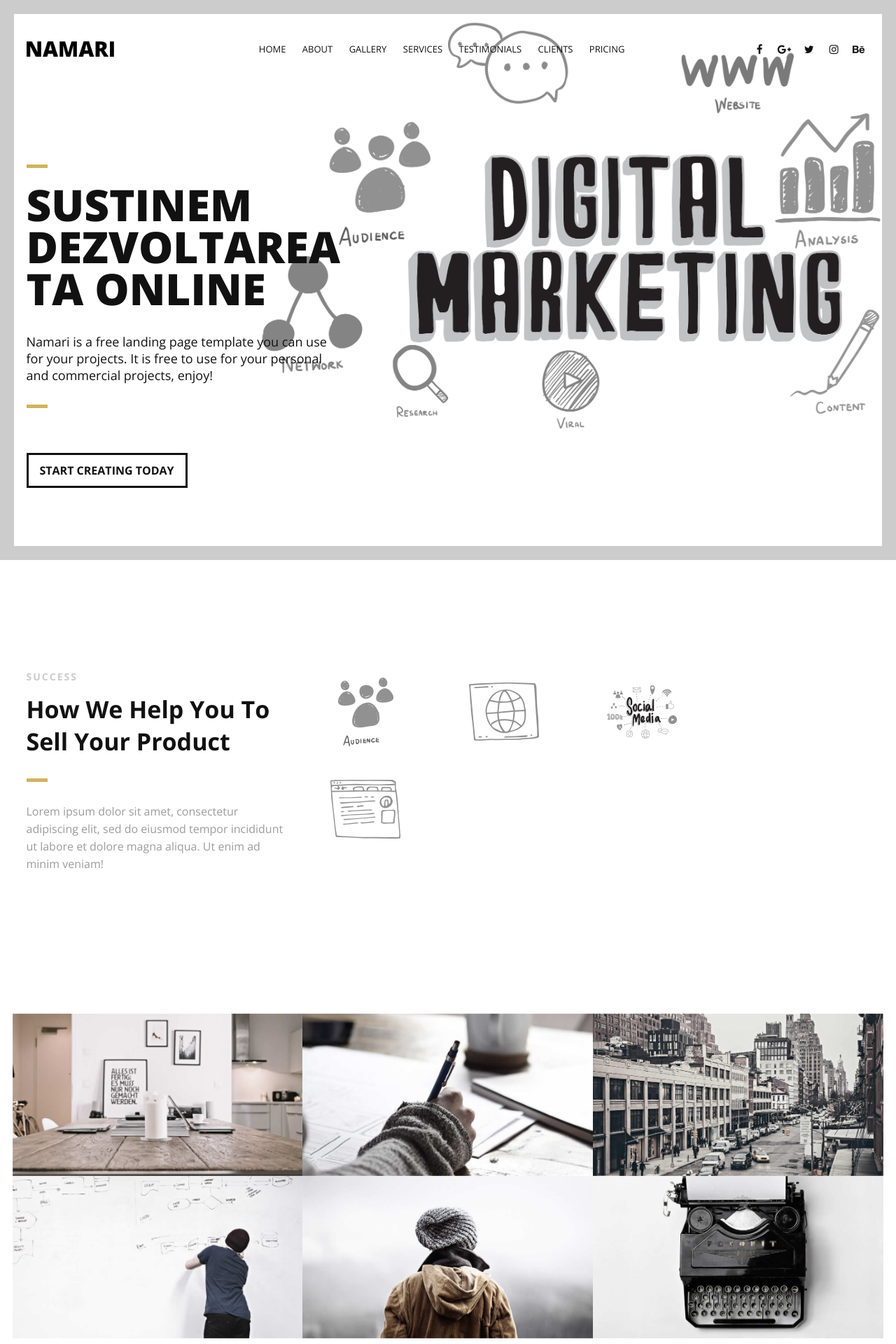
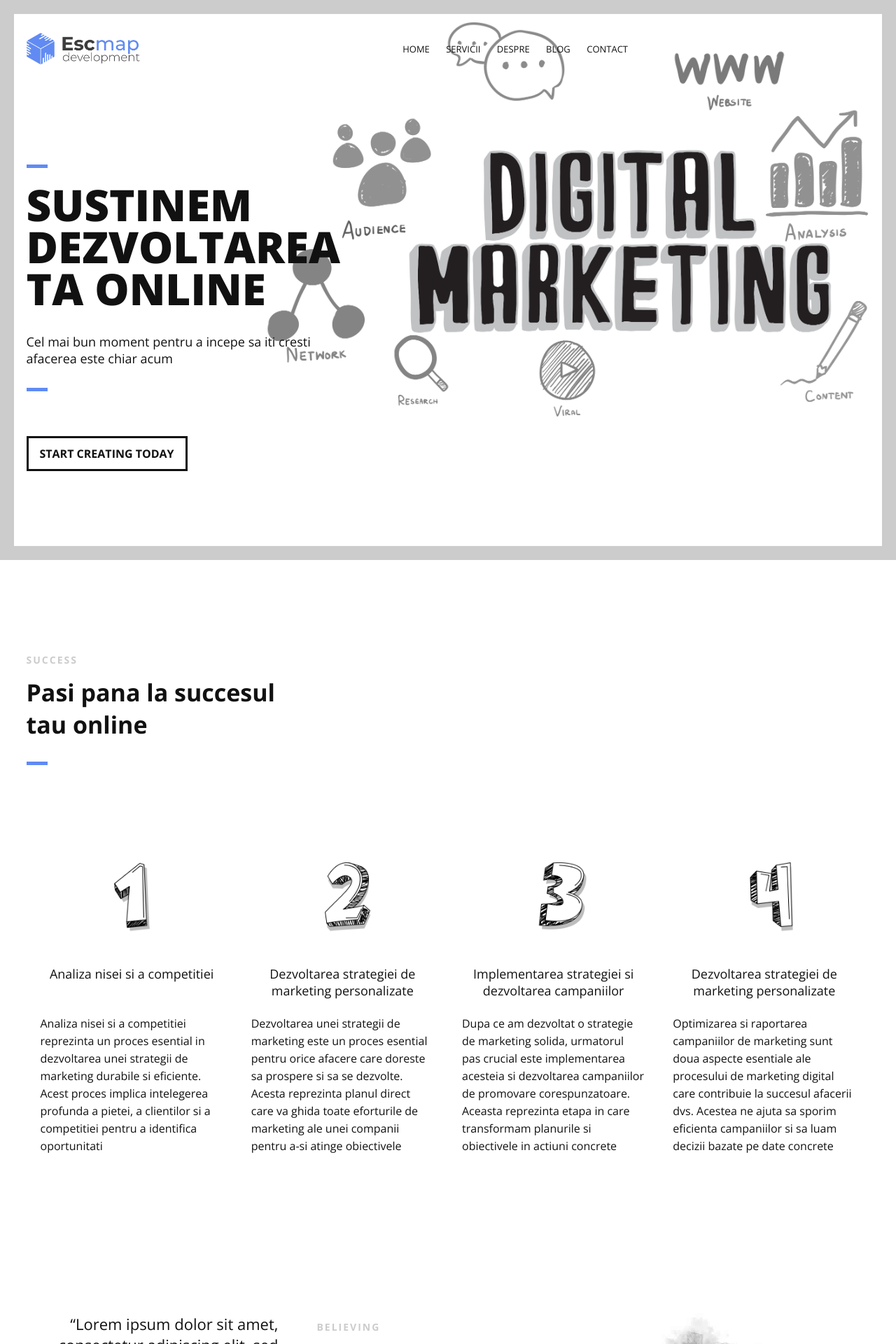
Before and after one commit to Stilledood/EscMapSite, a Django app: page / in a window 1280 px wide. Shown: the top 1920 px of the page at 70% size. Run offline with Django 4.2, Linux system fonts and the light colour scheme.

Commit message:
Added services

```diff
--- a/EscMap/static/css/namari-color.css
+++ b/EscMap/static/css/namari-color.css
@@ -22,27 +22,27 @@ body {
 /* Default Link Color */
 
 a, .la-ball-triangle-path {
-    color:#d2b356;
+    color:#618bf2;
 }
 
 a:hover, #header.nav-solid nav a:hover {
-    color:#d2b356;
+    color:#618bf2;
 }
 
 /* Default Icon Color */
 
 .icon i {
-    color:#d2b356;
+    color#618bf2;
 }
 
 /* Border Color */
 
 #banner .section-heading:before, .testimonial.classic footer:before {
-    background: #d2b356;
+    background: #618bf2;
 }
 
 .pricing-block-content:hover {
-    border-color:#d2b356;
+    border-color:#618bf2;
 }
 
 
@@ -68,8 +68,8 @@ a:hover, #header.nav-solid nav a:hover {
 /* Navigation Active State */
 
 #header.nav-solid .active {
-    color: #d2b356;
-    border-color: #d2b356;
+    color: #618bf2;
+    border-color: #618bf2;
 }
 
 
@@ -82,7 +82,7 @@ a:hover, #header.nav-solid nav a:hover {
 /* Primary Background and Text Colors */
 
 .primary-color, .featured .pricing {
-    background-color:#d2b356;
+    background-color:#618bf2;
 }
 
 .primary-color, .primary-color .section-title, .primary-color .section-subtitle, .featured .pricing, .featured .pricing p {
@@ -90,7 +90,7 @@ a:hover, #header.nav-solid nav a:hover {
 }
 
 .section-heading h2:after {
-    background:#d2b356;
+    background:#618bf2;
     content:"";
     display:block;
     width:30px;
@@ -191,7 +191,7 @@ body {
     font-family: 'Open Sans', sans-serif, Arial, Helvetica;
     font-size: 16px;
     font-weight:300;
-    color:#9c9c9c;
+    color:#111;
 }
 
 /* Testimonial */
@@ -279,8 +279,8 @@ h6 {
 /* Button Hover Color */
 
 .button:hover,  input[type="submit"]:hover {
-    border-color:#d2b356;
-    color:#d2b356;
+    border-color:#618bf2;
+    color:#618bf2;
 }
 
 
@@ -306,8 +306,8 @@ h6 {
 /* Button Hover Color */
 
 #banner .button:hover {
-    color:#d2b356;
-    border-color:#d2b356;
+    color:#618bf2;
+    border-color:#618bf2;
 }
 
 
--- a/EscMap/static/css/style.css
+++ b/EscMap/static/css/style.css
@@ -331,7 +331,7 @@ section {
 
 #logo {
     float: left;
-    height: 71px;
+    height: 150px;
     line-height: 66px;
     margin-right: 15px;
 }
@@ -341,19 +341,19 @@ section {
 }
 
 #banner #logo h1 {
-    font-size: 28px;
+    font-size: 56px;
     margin-right: 10px;
     font-weight: 900;
     padding: 0;
 }
 
 #logo h2 {
-    font-size: 18px;
+    font-size: 56px;
     padding: 0;
 }
 
 #logo img {
-    max-height: 22px;
+    max-height: 45px;
     vertical-align: middle;
     margin-right: 15px;
 }
@@ -510,7 +510,7 @@ section {
     background: #fff;
     box-shadow: 2px 0px 3px rgba(0, 0, 0, 0.2);
     position: fixed !important;
-    left:0;
+    left:10;
 }
 
 #header.nav-solid nav a {
@@ -1394,7 +1394,7 @@ blockquote {
 }
 
 .client-overlay {
-    background: rgba(0, 0, 0, 0.8);
+    background: rgba(97,139,242,1.000);
     position: absolute;
     top;
     0;
--- a/EscMap/templates/homepage.html
+++ b/EscMap/templates/homepage.html
@@ -60,49 +60,15 @@
                     <div id="logo">
 
                         <!--Logo that is shown on the banner-->
-                        <img src="{% static 'images/logo.png' %}" id="banner-logo" alt="Landing Page"/>
+                        <img src="{% static 'images/logo_final.png' %}" id="banner-logo" alt="Landing Page"/>
                         <!--End of Banner Logo-->
 
                         <!--The Logo that is shown on the sticky Navigation Bar-->
-                        <img src="{% static 'images/logo-2.png' %}" id="navigation-logo" alt="Landing Page"/>
+                        <img src="{% static 'images/logo_final.png' %}" id="navigation-logo" alt="Landing Page"/>
                         <!--End of Navigation Logo-->
 
                     </div>
                     <!--End of Logo-->
-
-                    <aside>
-
-                        <!--Social Icons in Header-->
-                        <ul class="social-icons">
-                            <li>
-                                <a target="_blank" title="Facebook" href="https://www.facebook.com/username">
-                                    <i class="fa fa-facebook fa-1x"></i><span>Facebook</span>
-                                </a>
-                            </li>
-                            <li>
-                                <a target="_blank" title="Google+" href="http://google.com/+username">
-                                    <i class="fa fa-google-plus fa-1x"></i><span>Google+</span>
-                                </a>
-                            </li>
-                            <li>
-                                <a target="_blank" title="Twitter" href="http://www.twitter.com/username">
-                                    <i class="fa fa-twitter fa-1x"></i><span>Twitter</span>
-                                </a>
-                            </li>
-                            <li>
-                                <a target="_blank" title="Instagram" href="http://www.instagram.com/username">
-                                    <i class="fa fa-instagram fa-1x"></i><span>Instagram</span>
-                                </a>
-                            </li>
-                            <li>
-                                <a target="_blank" title="behance" href="http://www.behance.net">
-                                    <i class="fa fa-behance fa-1x"></i><span>Behance</span>
-                                </a>
-                            </li>
-                        </ul>
-                        <!--End of Social Icons in Header-->
-
-                    </aside>
 
                     <!--Main Navigation-->
                     <nav id="nav-main">
@@ -111,23 +77,18 @@
                                 <a href="#banner">Home</a>
                             </li>
                             <li>
-                                <a href="#about">About</a>
+                                <a href="#about">Servicii</a>
                             </li>
                             <li>
-                                <a href="#gallery">Gallery</a>
+                                <a href="#gallery">Despre</a>
                             </li>
                             <li>
-                                <a href="#services">Services</a>
+                                <a href="#services">Blog</a>
                             </li>
                             <li>
-                                <a href="#testimonials">Testimonials</a>
+                                <a href="#testimonials">Contact</a>
                             </li>
-                            <li>
-                                <a href="#clients">Clients</a>
-                            </li>
-                            <li>
-                                <a href="#pricing">Pricing</a>
-                            </li>
+
                         </ul>
                     </nav>
                     <!--End of Main Navigation-->
@@ -146,8 +107,7 @@
 
                 <div class="section-heading">
                     <h1>SUSTINEM DEZVOLTAREA TA ONLINE</h1>
-                    <h2>Namari is a free landing page template you can use for your projects. It is free to use for your
-                        personal and commercial projects, enjoy!</h2>
+                    <h2>Cel mai bun moment pentru a incepe sa iti cresti afacerea este chiar acum</h2>
                 </div>
 
                 <!--Call to Action-->
@@ -170,30 +130,47 @@
                 <div class="col-3">
                     <div class="section-heading">
                         <h3>SUCCESS</h3>
-                        <h2 class="section-title">How We Help You To Sell Your Product</h2>
-                        <p class="section-subtitle">Lorem ipsum dolor sit amet, consectetur adipiscing elit, sed do
-                            eiusmod tempor incididunt ut labore et dolore magna aliqua. Ut enim ad minim veniam!</p>
+                        <h2 class="section-title">Pasi pana la succesul tau online</h2>
+                        <p class="section-subtitle"></p>
                     </div>
 
                 </div>
-                 <div class="col-2-3">
+                 <div class="col-2-2">
 
                     <a href="#" class="col-4">
-                        <img src="{% static 'images/services/audience.jpg' %}" alt="Company"/>
+                        <img src="{% static 'images/steps/1.jpg' %}" alt="Company"/>
                         <div class="client-overlay"><span>Tree</span></div>
+                        <div class="icon-block-description">
+                            <h4 align="center">Analiza nisei si a competitiei
+                                &nbsp&nbsp&nbsp&nbsp&nbsp&nbsp </h4>
+                            <p class="section-subtitle" align="left">Analiza nisei si a competitiei reprezinta un proces esential in dezvoltarea unei strategii de marketing durabile si eficiente. Acest proces implica intelegerea profunda a pietei, a clientilor si a competitiei pentru a identifica oportunitati</p>
+                        </div>
                     </a>
-                     <a href="#" class="col-4">
-                        <img src="{% static 'images/services/web_development.jpg' %}" alt="Company"/>
+                    <a href="#" class="col-4">
+                        <img src="{% static 'images/steps/2.jpg' %}" alt="Company"/>
                         <div class="client-overlay"><span>Tree</span></div>
+                        <div class="icon-block-description">
+                            <h4 align="center">Dezvoltarea strategiei de marketing personalizate</h4>
+                            <p class="section-subtitle" align="left">Dezvoltarea unei strategii de marketing este un proces esential pentru orice afacere care doreste sa prospere si sa se dezvolte. Acesta reprezinta planul direct care va ghida toate eforturile de marketing ale unei companii pentru a-si atinge obiectivele</p>
+                        </div>
                     </a>
-                     <a href="#" class="col-3">
-                        <img src="{% static 'images/services/socila_media_management.jpg' %}" alt="Company"/>
+                    <a href="#" class="col-4">
+                        <img src="{% static 'images/steps/3.jpg' %}" alt="Company"/>
                         <div class="client-overlay"><span>Tree</span></div>
+                        <div class="icon-block-description">
+                            <h4 align="center">Implementarea strategiei si dezvoltarea campaniilor</h4>
+                            <p class="section-subtitle" align="left">Dupa ce am dezvoltat o strategie de marketing solida, urmatorul pas crucial este implementarea acesteia si dezvoltarea campaniilor de promovare corespunzatoare. Aceasta reprezinta etapa in care transformam planurile si obiectivele in actiuni concrete</p>
+                        </div>
                     </a>
-                     <a href="#" class="col-3">
-                        <img src="{% static 'images/services/google_ads.jpg' %}" alt="Company"/>
+                    <a href="#" class="col-4">
+                        <img src="{% static 'images/steps/4.jpg' %}" alt="Company"/>
                         <div class="client-overlay"><span>Tree</span></div>
+                        <div class="icon-block-description">
+                            <h4 align="center">Dezvoltarea strategiei de marketing personalizate</h4>
+                            <p class="section-subtitle" align="left">Optimizarea si raportarea campaniilor de marketing sunt doua aspecte esentiale ale procesului de marketing digital care contribuie la succesul afacerii dvs. Acestea ne ajuta sa sporim eficienta campaniilor si sa luam decizii bazate pe date concrete</p>
+                        </div>
                     </a>
+
                 </div>
 
 
@@ -203,27 +180,6 @@
 
         </section>
         <!--End of Introduction-->
-
-
-        <!--Gallery-->
-        <aside id="gallery" class="row text-center scrollto clearfix" data-featherlight-gallery
-                 data-featherlight-filter="a">
-
-                <a href="{% static 'images/gallery-images/gallery-image-1.jpg' %}" data-featherlight="image" class="col-3 wow fadeIn"
-                   data-wow-delay="0.1s"><img src="{% static 'images/gallery-images/gallery-image-1.jpg' %}" alt="Landing Page"/></a>
-                <a href="{% static 'images/gallery-images/gallery-image-2.jpg' %}" data-featherlight="image" class="col-3 wow fadeIn"
-                   data-wow-delay="0.3s"><img src="{% static 'images/gallery-images/gallery-image-2.jpg' %}" alt="Landing Page"/></a>
-                <a href="{% static 'images/gallery-images/gallery-image-3.jpg' %}" data-featherlight="image" class="col-3 wow fadeIn"
-                   data-wow-delay="0.5s"><img src="{% static 'images/gallery-images/gallery-image-3.jpg' %}" alt="Landing Page"/></a>
-                <a href="{% static 'images/gallery-images/gallery-image-4.jpg' %}" data-featherlight="image" class="col-3 wow fadeIn"
-                   data-wow-delay="1.1s"><img src="{% static 'images/gallery-images/gallery-image-4.jpg' %}" alt="Landing Page"/></a>
-                <a href="{% static 'images/gallery-images/gallery-image-5.jpg' %}" data-featherlight="image" class="col-3 wow fadeIn"
-                   data-wow-delay="0.9s"><img src="{% static 'images/gallery-images/gallery-image-5.jpg' %}" alt="Landing Page"/></a>
-                <a href="{% static 'images/gallery-images/gallery-image-6.jpg' %}" data-featherlight="image" class="col-3 wow fadeIn"
-                   data-wow-delay="0.7s"><img src="{% static 'images/gallery-images/gallery-image-6.jpg' %}" alt="Landing Page"/></a>
-
-        </aside>
-        <!--End of Gallery-->
 
 
         <!--Content Section-->
@@ -280,52 +236,7 @@
         </div>
         <!--End of Content Section-->
 
-        <!--Testimonials-->
-        <aside id="testimonials" class="scrollto text-center" data-enllax-ratio=".2">
 
-            <div class="row clearfix">
-
-                <div class="section-heading">
-                    <h3>FEEDBACK</h3>
-                    <h2 class="section-title">What our customers are saying</h2>
-                </div>
-
-                <!--User Testimonial-->
-                <blockquote class="col-3 testimonial classic">
-                    <img src="{% static 'images/user-images/user-1.jpg' %}" alt="User"/>
-                    <q>Lorem ipsum dolor sit amet, consectetur adipiscing elit, sed do eiusmod tempor incididunt ut
-                        labore
-                        et dolore magna aliqua</q>
-                    <footer>John Doe - Happy Customer</footer>
-                </blockquote>
-                <!-- End of Testimonial-->
-
-                <!--User Testimonial-->
-                <blockquote class="col-3 testimonial classic">
-                    <img src="{% static 'images/user-images/user-2.jpg' %}" alt="User"/>
-                    <q>Lorem ipsum dolor sit amet, consectetur adipiscing elit, sed do eiusmod tempor incididunt ut
-                        labore
-                        et dolore magna aliqua</q>
-                    <footer>Roslyn Doe - Happy Customer</footer>
-                </blockquote>
-                <!-- End of Testimonial-->
-
-                <!--User Testimonial-->
-                <blockquote class="col-3 testimonial classic">
-                    <img src="{% static 'images/user-images/user-3.jpg' %}" alt="User"/>
-                    <q>Lorem ipsum dolor sit amet, consectetur adipiscing elit, sed do eiusmod tempor incididunt ut
-                        labore
-                        et dolore magna aliqua</q>
-                    <footer>Thomas Doe - Happy Customer</footer>
-                </blockquote>
-                <!-- End of Testimonial-->
-
-            </div>
-
-        </aside>
-        <!--End of Testimonials-->
-
-        <!--Clients-->
         <section id="clients" class="scrollto clearfix">
             <div class="row clearfix">
 
```
Also changed, not shown: EscMap/static/images/logo_final.png (added), EscMap/static/images/steps/1.jpg (added), EscMap/static/images/steps/2.jpg (added), EscMap/static/images/steps/3.jpg (added), EscMap/static/images/steps/4.jpg (added).
